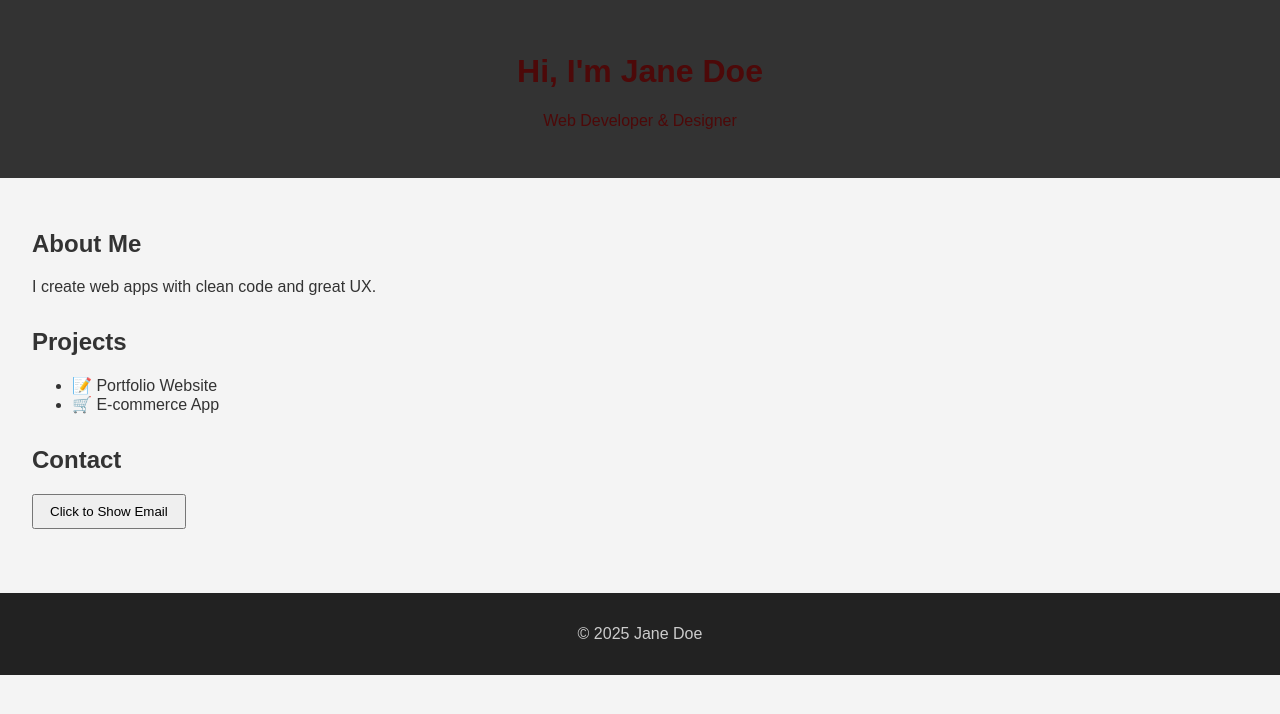
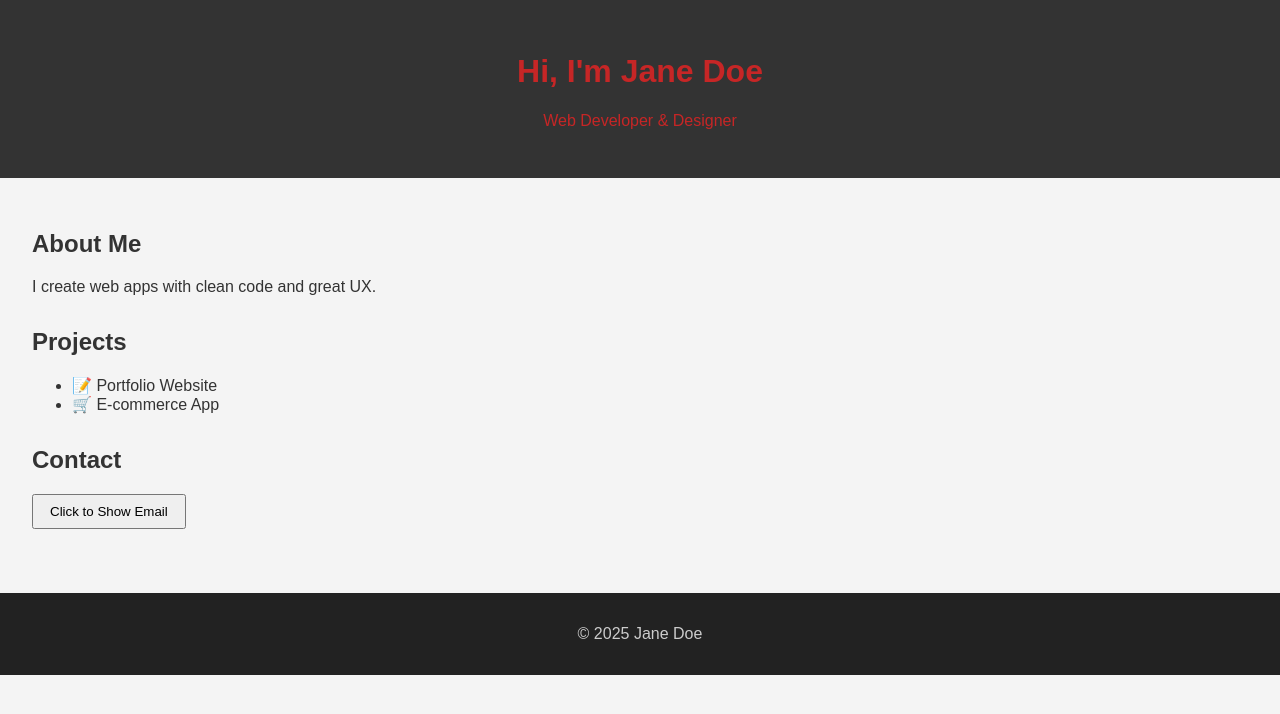
Before and after one commit to Bhakti60/DevOps_Project, a website: page public/index.html in a window 1280 px wide. Drawn offline with Linux system fonts and the light colour scheme.

Commit message:
refactored

```diff
--- a/public/style.css
+++ b/public/style.css
@@ -6,7 +6,7 @@ body {
   }
   header {
     background: #333;
-    color: rgb(77, 9, 9);
+    color: rgb(198, 38, 38);
     padding: 2rem;
     text-align: center;
   }
```
